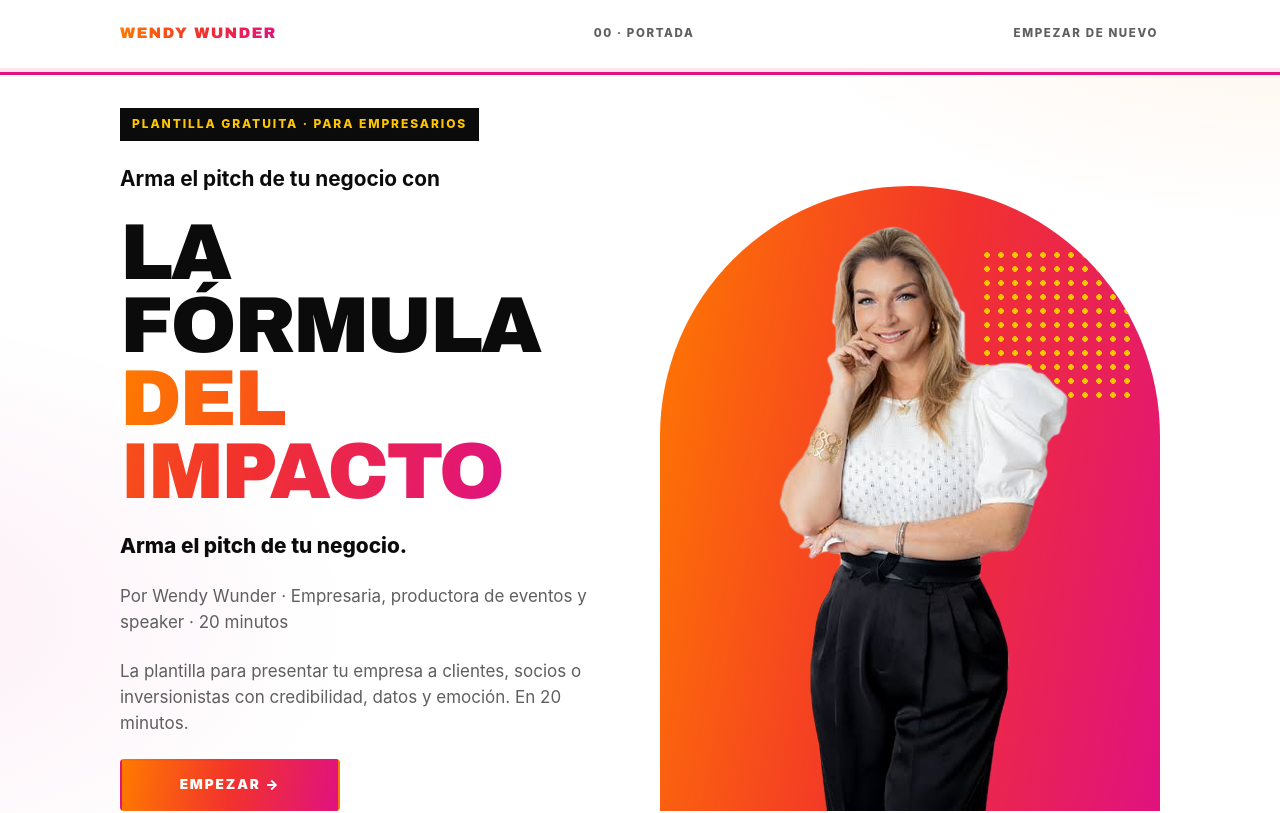
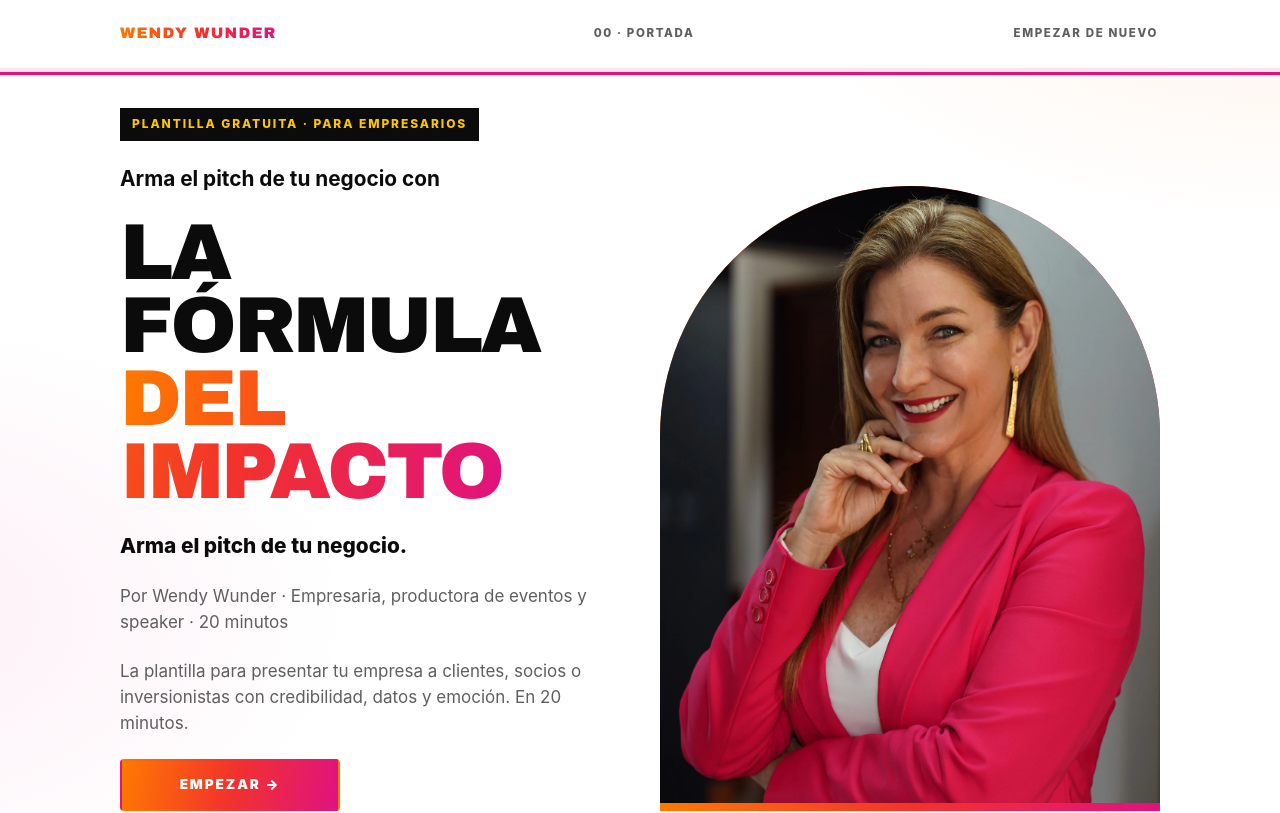
Before and after one commit to AyllonJDN/wendy-formula-impacto, a Next.js app: page / in a window 1280 px wide. Shown: the top 813 px of the page. Built offline with nearby package versions, Linux system fonts and the light colour scheme.

Commit message:
Nueva foto principal de Wendy en HD (PNG)
Co-Authored-By: Claude Sonnet 5.5 <noreply@anthropic.com>

```diff
--- a/src/app/globals.css
+++ b/src/app/globals.css
@@ -388,12 +388,11 @@ button { font: inherit; color: inherit; cursor: pointer; }
   border-radius: 999px 999px 0 0;
   background: var(--ww-gradient);
 }
-.hero-photo::before { /* puntos amarillos de marca, detrás de ella */
-  content: ""; position: absolute; right: 6%; top: 10%; width: 30%; aspect-ratio: 1; z-index: 0;
-  background: radial-gradient(var(--ww-yellow) 28%, transparent 30%) 0 0 / 14px 14px;
+.hero-photo img {
+  position: absolute; inset: 0; width: 100%; height: 100%; display: block;
+  object-fit: cover; object-position: 50% 12%;
 }
-.hero-photo img {
-  position: absolute; left: 50%; bottom: 0; transform: translateX(-50%);
-  height: 100%; width: auto; max-width: none; z-index: 1; display: block;
+.hero-photo::after { /* filo de color de marca en la base del arco */
+  content: ""; position: absolute; left: 0; right: 0; bottom: 0; height: 8px; background: var(--ww-gradient); z-index: 2;
 }
 @media (min-width: 900px) { .cover-title { font-size: clamp(3rem, 6.2vw, 6.5rem); } }
--- a/src/components/steps/intro.tsx
+++ b/src/components/steps/intro.tsx
@@ -28,7 +28,7 @@ export function Cover({ onStart }: { onStart: () => void }) {
         </div>
         <figure className="hero-photo">
           {/* eslint-disable-next-line @next/next/no-img-element */}
-          <img src="/wendy.png" alt="Wendy Wunder" width={1428} height={1932} fetchPriority="high" />
+          <img src="/wendy.png" alt="Wendy Wunder" width={1323} height={2000} fetchPriority="high" />
         </figure>
       </div>
 
```
Also changed, not shown: public/wendy.png.
